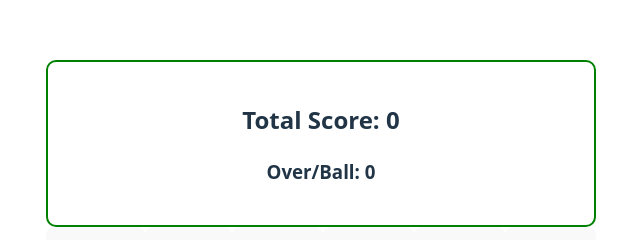
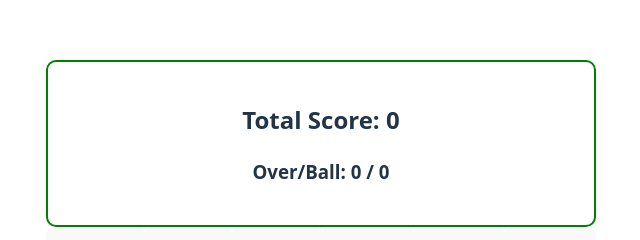
Before and after one commit to hurayrakhan/react-practice, a React (Vite) app: page / in a window 1280 px wide. Shown: the part 112-352 px from the top of the page, without its empty margins (319-959 px from the left). Built offline with nearby package versions, Linux system fonts and the light colour scheme.

Commit message:
complete scoreboard dinamically by react js

```diff
--- a/src/runScore.jsx
+++ b/src/runScore.jsx
@@ -2,52 +2,69 @@ import { useState } from "react"
 
 export default function RunsCount () {
     const [runs, setRuns] = useState(0);
+    const [balls, setBalls] = useState(0);
     const [over,setOver] = useState(0);
 
     const dotballHandler = ()=> {
         const newRuns = runs + 0;
         setRuns(newRuns);
-        const balls = over + 1;
-        setOver(balls);
+        const newBalls = balls + 1;
+        setBalls(newBalls);
     }
     const singleHandler = ()=> {
         const newRuns = runs + 1;
         setRuns(newRuns);
-        const balls = over + 1;
-        setOver(balls);
+        const newBalls = balls + 1;
+        setBalls(newBalls);
     }
 
     const twoHandler = ()=> {
         const newRuns = runs + 2;
         setRuns(newRuns);
-        const balls = over + 1;
-        setOver(balls);
+        const newBalls = balls + 1;
+        setBalls(newBalls);
     }
     const threeHandler = ()=> {
         const newRuns = runs + 3;
         setRuns(newRuns);
-        const balls = over + 1;
-        setOver(balls);
+        const newBalls = balls + 1;
+        setBalls(newBalls);
     }
     const fourHandler = ()=> {
         const newRuns = runs + 4;
         setRuns(newRuns);
-        const balls = over + 1;
-        setOver(balls);
+        const newBalls = balls + 1;
+        setBalls(newBalls);
     }
     const sixHandler = ()=> {
         const newRuns = runs + 6;
         setRuns(newRuns);
-        const balls = over + 1;
-        setOver(balls);
+        const newBalls = balls + 1;
+        setBalls(newBalls);
     }
 
+    const ballsHandler = (balls) => {
+        const overDone = 0;
+        if(balls > 6){
+
+            setBalls(overDone);
+
+        }
+        return balls;
+    }
+    const overHandler = (balls) => {
+        if(balls > 6){
+            const newOver = over + 1;
+            setOver(newOver);
+        }
+        return over;
+    }
 
     return(
         <div>
             <div style={{padding:'20px', border:'2px solid green', borderRadius: '10px'}}>
                 <h2>Total Score: {runs} </h2>
-                <h3>Over/Ball: {over}</h3>
+                <h3>Over/Ball: {overHandler(balls)} / {ballsHandler(balls)}</h3>
 
             </div>
             <button onClick={dotballHandler}>Dot Ball</button>
```
